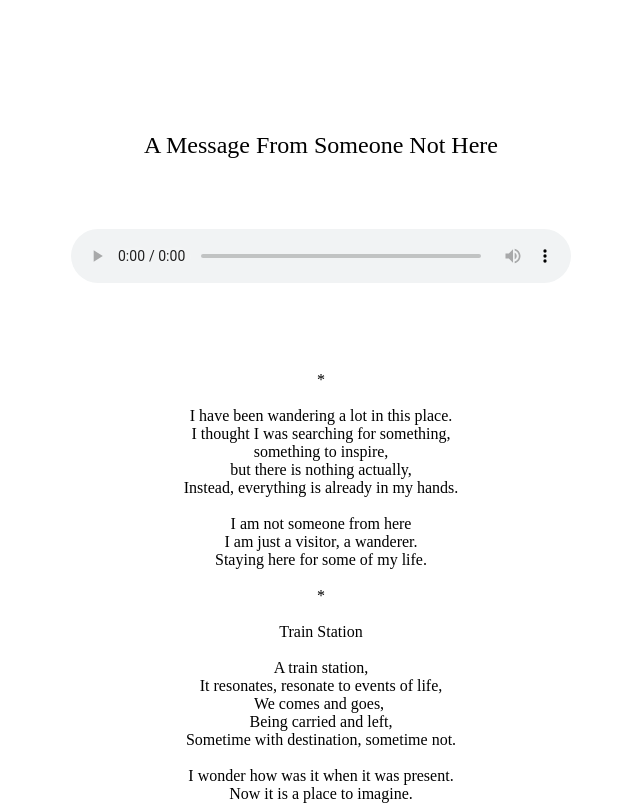
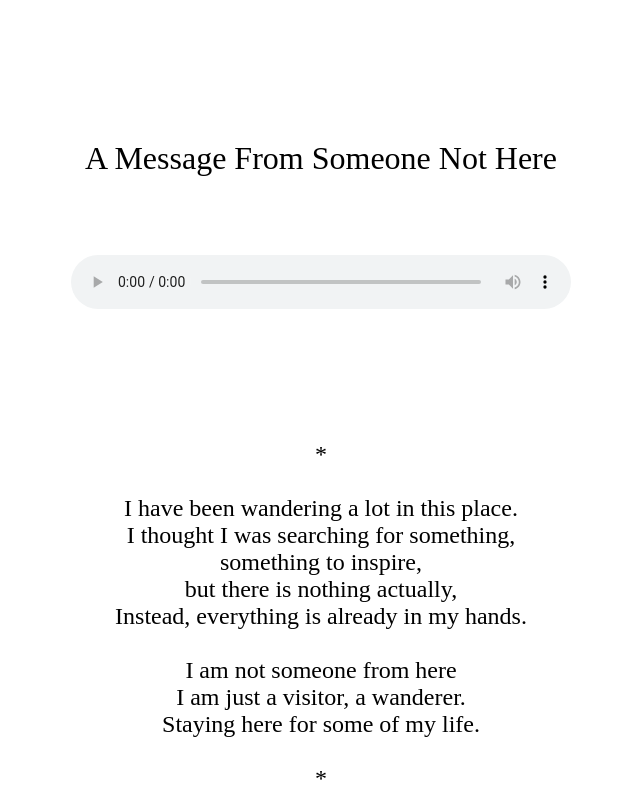
Before and after one commit to someonenothere-msg/a-message, a plain HTML site: page index.html in a window 1280 px wide. Shown: the top 805 px of the page, without its empty margins (319-959 px from the left). Drawn offline with Linux system fonts and the light colour scheme.

Commit message:
Add files via upload

```diff
--- a/index.html
+++ b/index.html
@@ -22,7 +22,7 @@ audio {
 <body>
 
 	<div class="center">
-		<p style="font-size: x-large;">A Message From Someone Not Here</p>
+		<p style="font-size: xx-large;">A Message From Someone Not Here</p>
 	</div>
 
 	<audio controls style="width: 500px; height: 100px">
@@ -30,7 +30,7 @@ audio {
     </audio>
 
 	<div class="poem">
-		<pre style="font-size: medium; font-family: 'Times New Roman', Times, serif; text-align: center;">
+		<pre style="font-size: x-large; font-family: 'Times New Roman', Times, serif; text-align: center;">
 
 
 
```
